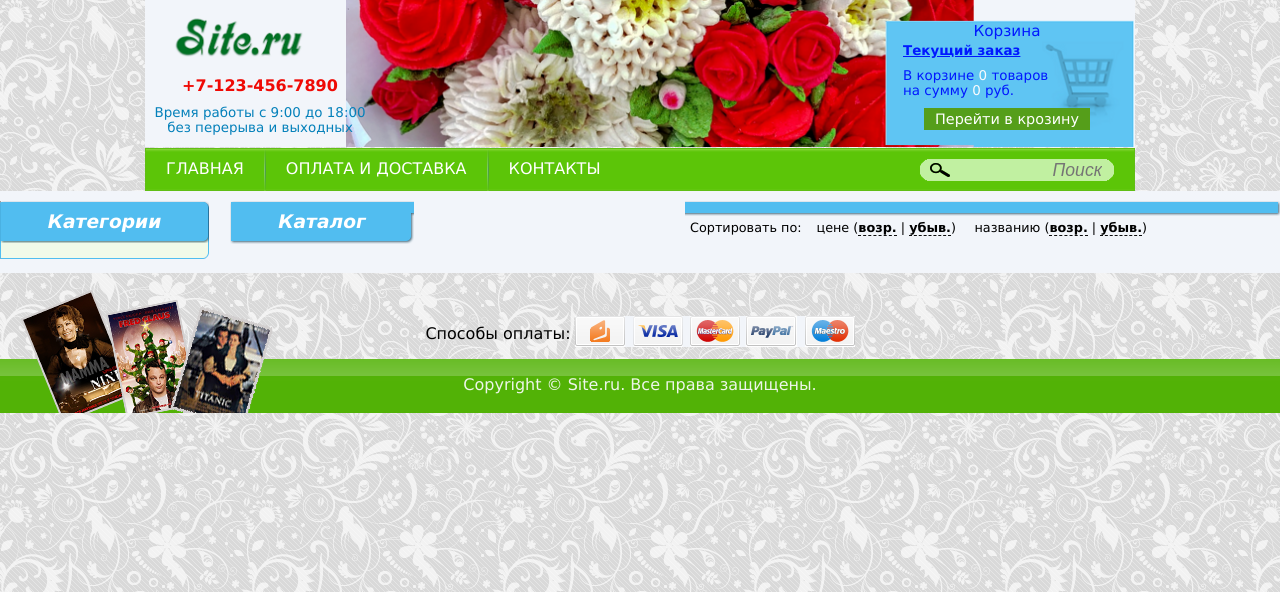
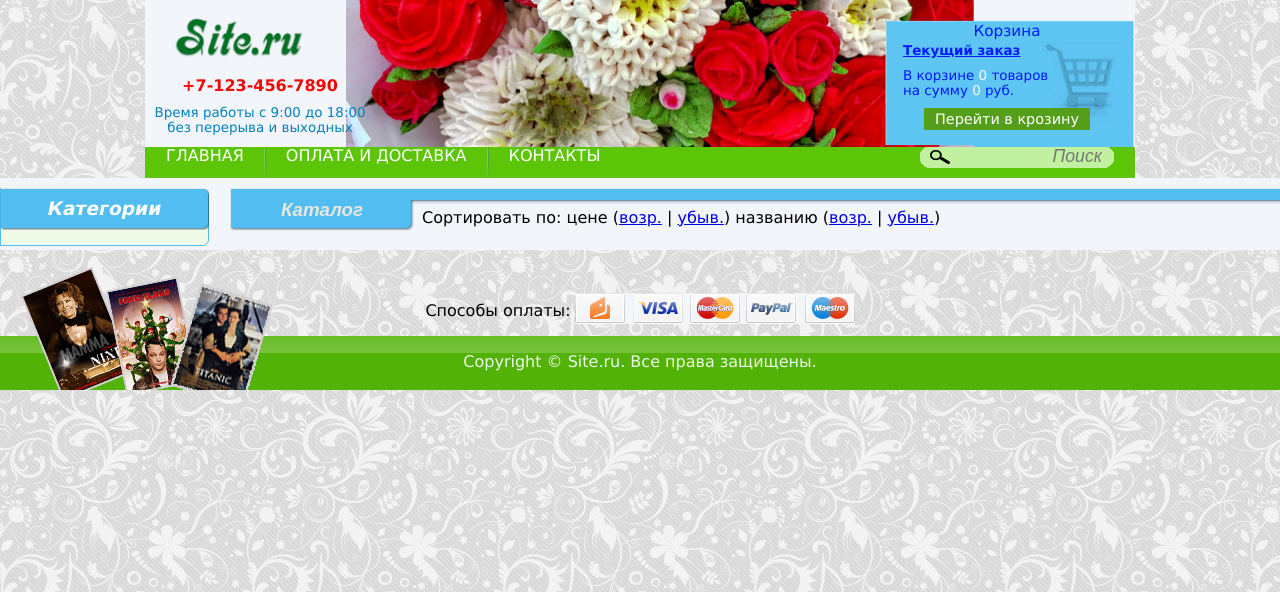
Before and after one commit to SergueiMoscow/s_store, a Django app: page /shop/ in a window 1280 px wide. Shown: the top 592 px of the page. Run offline with Django 4.2, Linux system fonts and the light colour scheme; data that the repository does not hold is empty.

Commit message:
adaptive content header

```diff
--- a/shop/templates/index.html
+++ b/shop/templates/index.html
@@ -2,40 +2,21 @@
 {% block title %}<title>Главная страница</title>{% endblock %}
 {% block content %}
 {% block table_header%}
-    <div id="content_header">
-        <table id="table_header">
-            {% block main_header %}
-                <tr>
-                    <td rowspan="2">
-                        <div class="header">
-                            {% block header %}<h3>Каталог</h3>{% endblock %}
-                        </div>
-                    </td>
-                    <td class="section_bg"></td>
-                    <td class="section_right"></td>
-                </tr>
+    <div id="content-header">
+        <header class="content-header-header">{% block header %}<h3>Каталог</h3>{% endblock %}</header>
+        <top class="content-header-top"></top>
+        <sort class="content-header-sort">
+            {% block sort %}
+            Сортировать по:
+            цене (<a href="{{ request.path }}?sort=price&amp;up=1">возр.</a> | <a href="{{ request.path }}?sort=price&amp;up=0">убыв.</a>)
+            названию (<a href="{{ request.path }}?sort=name&amp;up=1">возр.</a> | <a href="{{ request.path }}?sort=name&amp;up=0">убыв.</a>)
             {% endblock %}
-            <tr>
-                <td colspan="2">
-                    {% block sort %}
-                    <table class="sort">
-                        <tr>
-                            <td>Сортировать по:</td>
-                            <td>цене (<a href="{{ request.path }}?sort=price&amp;up=1">возр.</a> | <a
-                                    href="{{ request.path }}?sort=price&amp;up=0">убыв.</a>)
-                            <td>названию (<a href="{{ request.path }}?sort=name&amp;up=1">возр.</a> | <a
-                                    href="{{ request.path }}?sort=name&amp;up=0">убыв.</a>)
-                        </tr>
-                    </table>
-                    {% endblock %}
-                </td>
-            </tr>
-        </table>
+        </sort>
     </div>
 {% endblock %}
 <div class="products">
     {% for product in products%}
-        {% include 'product.html' %}
+    {% include 'product.html' %}
     {% endfor %}
 </div>
 {% endblock %}
--- a/shop/templates/main.html
+++ b/shop/templates/main.html
@@ -21,9 +21,10 @@
 			<p class="blue">Время работы с 9:00 до 18:00<br />без перерыва и выходных</p>
 		</div>
 	<div class="cart">
+			{% load my_filters %}
 			<p class="cart_title">Корзина</p>
 			<p class="blue">Текущий заказ</p>
-			<p>В корзине <span>{{ count_in_cart }}</span> товаров<br />на сумму <span>{{ sum_in_cart }}</span> руб.</p>
+			<p>В корзине <span>{{ count_in_cart }}</span> {{ count_in_cart|declension_of_products }}<br />на сумму <span>{{ sum_in_cart }}</span> руб.</p>
 			<a href="#">Перейти в крозину</a>
 		</div>
 	</div>
--- a/shop/templates/shop/product_detail.html
+++ b/shop/templates/shop/product_detail.html
@@ -41,7 +41,7 @@
                     <td>
                         <p>
                             <a class="link_cart"
-                               href="{{ request.path }}?add_card={{ product.id }}"></a>
+                               href="{{ request.path }}?add_cart={{ product.id }}"></a>
                         </p>
                     </td>
                 </tr>
--- /dev/null
+++ b/shop/templatetags/my_filters.py
@@ -0,0 +1,15 @@
+from django import template
+
+register = template.Library()
+
+
+@register.filter(name='declension_of_products')
+def declension_of_products(count):
+    suffix = ('товар', 'товара', 'товаров')
+    keys = (2, 0, 1, 1, 1, 2)
+    mod = count % 100
+    if 9 < mod < 20:
+        suffix_key = 2
+    else:
+        suffix_key = keys[min(mod % 10, 5)]
+    return suffix[suffix_key]
--- a/static/styles/main.css
+++ b/static/styles/main.css
@@ -29,7 +29,7 @@
 }
 
 #header {
-	height: 148px;
+	width: 100%;
 }
 
 #header div {
@@ -292,10 +292,37 @@
 	border-collapse: collapse;
 }
 
+@media (min-width: 300px) {
+    #right .header {
+        width: 148px;
+        padding-top: 0;
+    }
+}
+
+@media (min-width: 600px) {
+    #right .header {
+        width: auto;
+        padding-top: 10px;
+    }
+}
+
+@media (min-width: 900px) {
+    #right .header {
+        width: 148px;
+        padding-top: 0;
+    }
+}
+
+@media (min-width: 950px) {
+    #right .header {
+        width: auto;
+        padding-top: 10px;
+    }
+}
 #right .header {
 	background: url("../images/right_header.png") no-repeat;
 	height: 43px;
-	width: 184px;
+/*	width: 184px; */
 	background-size: 100%;
 }
 
@@ -747,3 +774,39 @@
     font-size: large;
     width: 80%;
 }
+
+/* content-header */
+#content-header {
+    display: grid;
+    height: 43px;
+    grid-template-areas: "header top top top" "header sort sort sort";
+    grid-template-columns: 184px;
+    grid-column-gap: 0;
+}
+
+.content-header-header {
+    display: flex;
+    grid-area: header;
+    width: 184px;
+    height: 43px;
+    background-image: url("../images/right_header.png");
+    justify-content: space-around;
+}
+
+.content-header-top {
+    grid-area: top;
+    background-image: url("../images/section_bg.png");
+    height: 16px;
+}
+
+.content-header-sort {
+    grid-area: sort;
+    margin-left: 0.5em;
+}
+
+.content-header-header h3 {
+    color: rgb(232, 230, 227);
+    font-style: italic;
+    font-family: Vedrana, Arial, Helvetica, sans-serif;
+    margin-top: 0.6em;
+}
```
Also changed, not shown: shop/templatetags/__init__.py (added).
